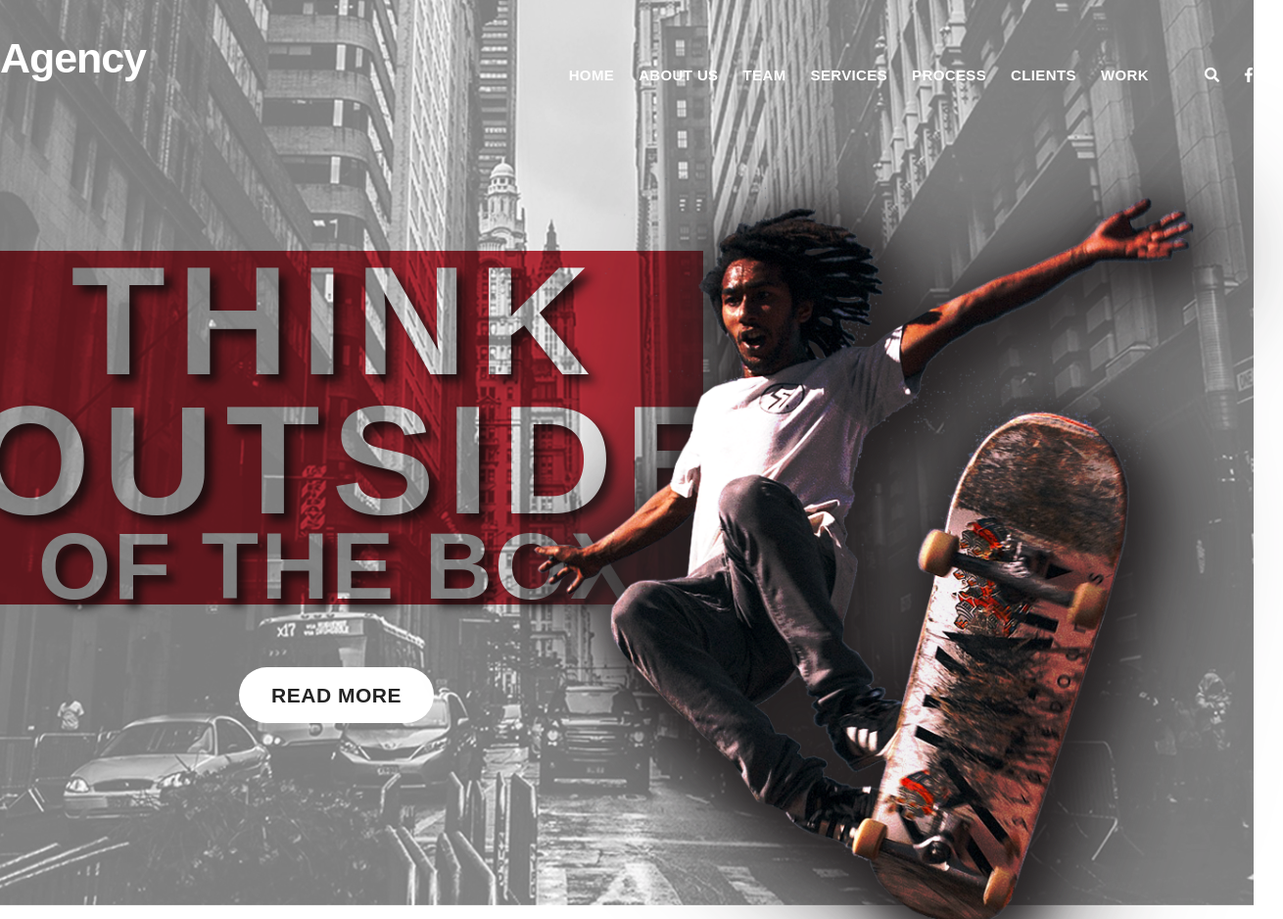
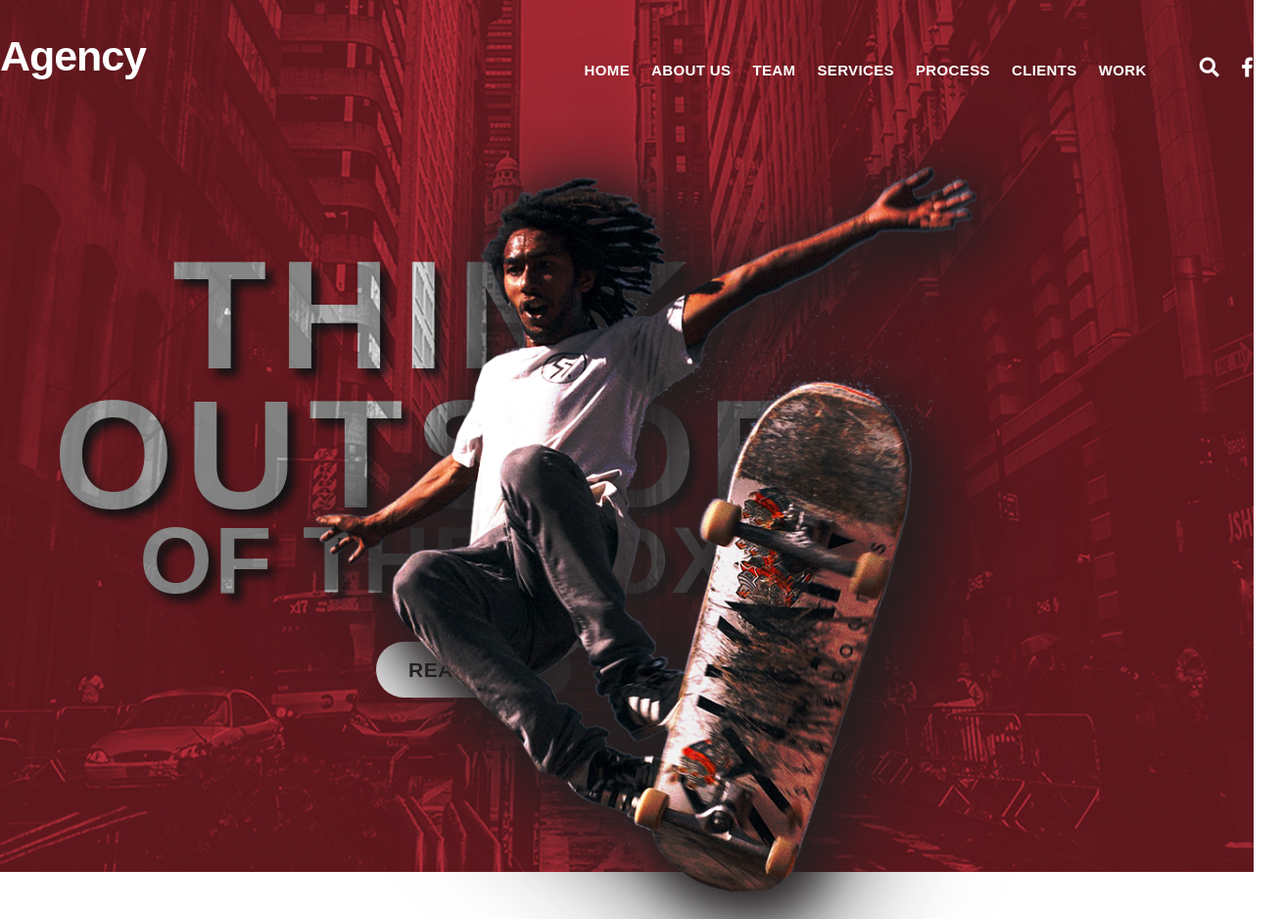
Before and after one commit to YuliyaSH-GitHub/CreativeWebsite, a plain HTML site: page index.html in a window 1280 px wide. Shown: the top 938 px of the page at 98% size, 1310 px wide, since content can reach past the window. Drawn offline with Linux system fonts and the light colour scheme; a web font is replaced by a local one.

Commit message:
завершена верстка блока b-header (без адаптива)

```diff
--- a/index.html
+++ b/index.html
@@ -28,24 +28,29 @@
           <a class="b-header__navLink" href="#">Process</a>
           <a class="b-header__navLink" href="#">Clients</a>
           <a class="b-header__navLink" href="#">Work</a>
-          <a class="b-header__navLink b-header__navLink_margin" href="#"
+          <a
+            class="
+              b-header__navLink
+              b-header__navLink_fontAwesome
+              b-header__navLink_margin
+            "
+            href="#"
             ><i class="fas fa-search"></i
           ></a>
-          <a class="b-header__navLink" href="#"
+          <a class="b-header__navLink b-header__navLink_fontAwesome" href="#"
             ><i class="fab fa-facebook-f"></i
           ></a>
         </nav>
       </div>
-
-      <div class="headerContainer b-header__wrap_disposition">
-        <div class="b-header__divTitle_disposition">
-          <h1 class="b-header__title">
-            Think outside<span class="b-header__title_smaller">of the box</span>
-          </h1>
-          <a class="buttonLink b-header_linkDecor" href="#">Read more</a>
-        </div>
-        <img class="b-header__image" src="img/header/img02.png" alt="img" />
-      </div>
+      <h1 class="b-header__title">
+        <span class="b-header__title_decor"
+          >Think outside<span class="b-header__title_smaller"
+            >of the box</span
+          ></span
+        >
+      </h1>
+      <a class="buttonLink b-header_linkDecor" href="#">Read more</a>
+      <img class="b-header__image" src="img/header/img02.png" alt="img" />
     </header>
   </body>
 </html>
--- a/styles/scss/_basic.scss
+++ b/styles/scss/_basic.scss
@@ -5,7 +5,9 @@ body {
 a {
   text-decoration: none;
 }
-
+h1 {
+  margin: 0;
+}
 .headerContainer {
   max-width: 1445px;
   margin: 0 auto;
--- a/styles/scss/bem/_header.scss
+++ b/styles/scss/bem/_header.scss
@@ -1,24 +1,26 @@
 .b-header {
+  position: relative;
   height: 890px;
   background: url(#{$pathToImg}/header/img01.jpg) no-repeat center;
-  // $colorBackground
   background-blend-mode: multiply;
   background-size: cover;
-  padding: 34px 0 0 0;
   color: $colorWhite;
 
   &_disposition {
+    padding: 34px 0 0 0;
     display: flex;
     justify-content: space-between;
   }
 
   &__logotype {
-    font: 900 43px/1.2 "lato-black", sans-serif;
+    font: 900 43px/1.1 "lato-black", sans-serif;
     letter-spacing: -0.025em;
     align-items: flex-end;
+    z-index: 5;
   }
 
   &__mainNav {
+    z-index: 5;
     text-transform: uppercase;
     font: 700 15px/1.2 "lato-bold", sans-serif;
     letter-spacing: 0.025em;
@@ -32,30 +34,36 @@
 
   &__navLink {
     color: inherit;
-
+    &_fontAwesome {
+      font-size: 20px;
+    }
     &_margin {
       padding-left: 32px;
     }
   }
+  &__navLink:not(:last-child) {
+    margin-right: 22px;
+  }
 
-  &__navLink:not(:last-child) {
-    margin-right: 25px;
-  }
-  &__wrapBack {
-    // background-color: #bc2e3a6e;
-  }
   &__title {
+    position: absolute;
+    top: 0;
     background-color: $colorBackground;
     mix-blend-mode: multiply;
     color: #fff;
-    margin: 170px 0 64px 0;
-    width: 748px;
+    width: 100%;
+    height: 100%;
     font: 700 158px/0.9 "lemonmilk", sans-serif;
     text-transform: uppercase;
     letter-spacing: 0.075em;
-    text-align: center;
-    text-shadow: 8px 8px 10px #181515cf;
-
+    text-shadow: 8px 8px 10px $colorHeaderButton;
+    &_decor {
+      padding: 250px 0 0 0;
+      display: block;
+      width: 798px;
+      text-align: center;
+      margin-left: calc(35% - 400px);
+    }
     &_smaller {
       font-size: 96px;
       letter-spacing: 0.024em;
@@ -63,27 +71,24 @@
       display: block;
     }
   }
-  &__divTitle_disposition {
-    display: flex;
-    flex-direction: column;
-    align-items: center;
-  }
 
   &_linkDecor {
+    position: absolute;
+    bottom: 20%;
+    left: 30%;
     color: $colorHeaderButton;
     background-color: $colorWhite;
-  }
-  &__wrap_disposition {
-    display: flex;
-    justify-content: center;
+    z-index: 5;
   }
   &__image {
-    margin-left: -230px;
+    position: absolute;
+    bottom: -14%;
+    right: 15%;
+    margin-left: 30px;
     z-index: 5;
     height: 900px;
     object-fit: cover;
     object-position: center center;
-    padding-top: 60px;
     filter: drop-shadow(8px 11px 62px #231f20cf);
   }
 }
```
Also changed, not shown: styles/css/style.css, 1 other file.
